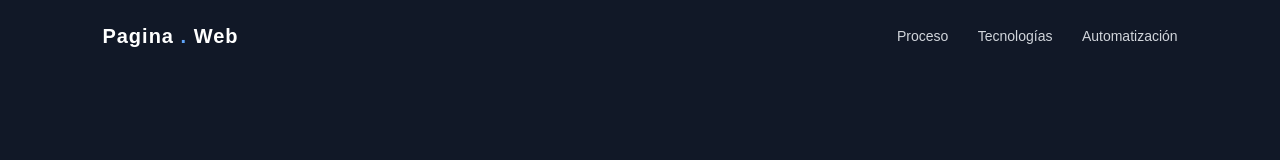
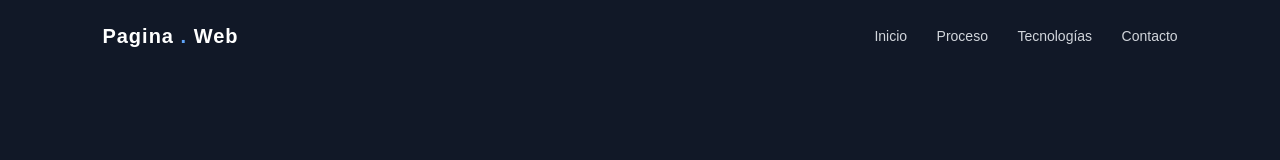
Before and after one commit to TheProdigi/1er-Parcial-Integracion-continua-Jean-Carlos-Cabral-2025-1380, a plain HTML site: page index.html in a window 1280 px wide. Shown: the top 160 px of the page. Drawn offline with Linux system fonts and the light colour scheme.

Commit message:
Pagina Web Lista y Corriendo

```diff
--- a/index.html
+++ b/index.html
@@ -17,14 +17,15 @@
         </div>
 
         <nav>
+            <a href="#inicio">Inicio</a>
             <a href="#proceso">Proceso</a>
             <a href="#tecnologias">Tecnologías</a>
-            <a href="#automatizacion">Automatización</a>
+            <a href="#contacto">Contacto</a>
         </nav>
 
     </header>
 
-    <section class="hero">
+    <section id="inicio" class="hero">
 
         <div class="hero-content">
 
@@ -165,9 +166,9 @@
 
     </section>
 
-    <footer>
+    <footer id="contacto">
 
-        <div class="footer-name">
+        <div  class="footer-name">
             Jean Carlos Cabral Paniagua · 2025-1380
         </div>
 
```
